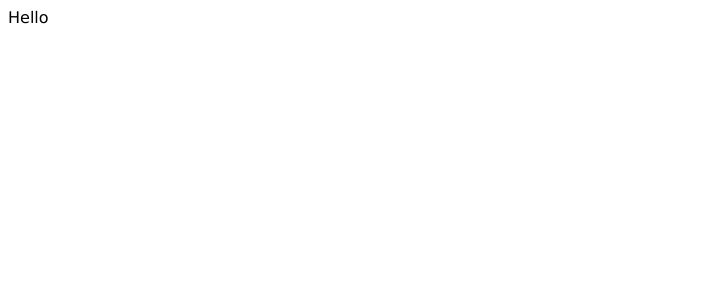
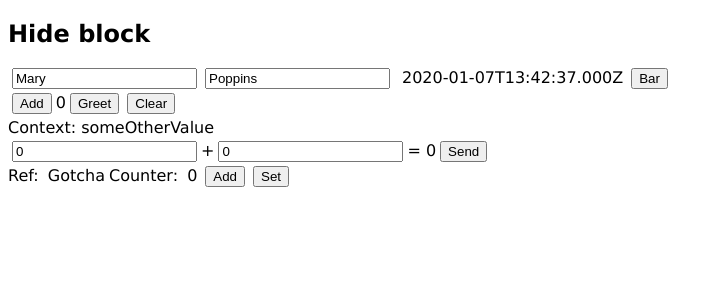
Before and after one commit to jambit/modern-react, a React (Vite) app: page / in a window 1280 px wide. Shown: the top 300 px of the page, without its empty margins (0-722 px from the left). Built offline with nearby package versions, Linux system fonts and the light colour scheme.

Commit message:
hooks solution

```diff
--- a/src/components/App/index.tsx
+++ b/src/components/App/index.tsx
@@ -1,3 +1,18 @@
 import React from 'react';
+import Stateful from '../Stateful';
+import NotRedux from '../NotRedux';
+import Contextual, { MyContext } from '../Contextual';
+import Memoization from '../Memoization';
+import Reference from '../Reference';
 
-export default () => <div>Hello</div>;
+export default () => (
+    <div>
+        <Stateful />
+        <NotRedux />
+        <MyContext.Provider value="someOtherValue">
+            <Contextual />
+        </MyContext.Provider>
+        <Memoization />
+        <Reference />
+    </div>
+);
--- a/src/components/Contextual/index.tsx
+++ b/src/components/Contextual/index.tsx
@@ -1,5 +1,8 @@
-import React from 'react';
+import React, { createContext, useContext } from 'react';
+
+export const MyContext = createContext('defaultValue');
 
 export default () => {
-    return <div>Context: ?</div>;
+    const context = useContext(MyContext);
+    return <div>Context: {context}</div>;
 };
--- a/src/components/Effectful/index.tsx
+++ b/src/components/Effectful/index.tsx
@@ -1,10 +1,23 @@
-import React from 'react';
+import React, { useEffect, useState } from 'react';
+import useToggle from '../../hooks/useToggle';
 
 export default () => {
+    const [originalTitle] = useState(document.title);
+    const [value, toggleValue] = useToggle(false);
+    useEffect(() => {
+        const element = document.getElementById('effect');
+        element.textContent = new Date().toISOString();
+    }, [value]);
+    useEffect(() => {
+        document.title = 'Effectful React';
+        return () => {
+            document.title = originalTitle;
+        };
+    }, []);
     return (
         <span>
             <span id="effect">Some Effect</span>
-            <button>Foo</button>
+            <button onClick={toggleValue}>{value ? 'Foo' : 'Bar'}</button>
         </span>
     );
 };
--- a/src/components/Memoization/index.tsx
+++ b/src/components/Memoization/index.tsx
@@ -1,16 +1,20 @@
-import React from 'react';
+import React, { useCallback, useMemo } from 'react';
+import useInput from '../../hooks/useInput';
 
 export default () => {
-    const a = 0;
-    const b = 0;
-    const sum = 0;
+    const [a, onChangeA] = useInput('0');
+    const [b, onChangeB] = useInput('0');
+    const sum = useMemo(() => parseFloat(a) + parseFloat(b), [a, b]);
+    const onClick = useCallback(() => {
+        alert(`Value: ${sum}`);
+    }, [sum]);
     return (
         <div>
-            <input value={a} />
+            <input onChange={onChangeA} value={a} />
             +
-            <input value={b} />
+            <input onChange={onChangeB} value={b} />
             {`= ${sum}`}
-            <button>Send</button>
+            <button onClick={onClick}>Send</button>
         </div>
     );
 };
--- a/src/components/NotRedux/index.tsx
+++ b/src/components/NotRedux/index.tsx
@@ -1,11 +1,53 @@
-import React from 'react';
+import React, { useReducer } from 'react';
+
+interface MyState {
+    foo: number;
+    bar: string;
+}
+
+interface MyAddAction {
+    type: 'add';
+    value: number;
+}
+
+interface MyGreetAction {
+    type: 'greet';
+    value: string;
+}
+
+interface MyClearAction {
+    type: 'clear';
+}
+
+type MyAction = MyAddAction | MyGreetAction | MyClearAction;
+
+function stateReducer(state: MyState, action: MyAction) {
+    switch (action.type) {
+        case 'add':
+            return {
+                ...state,
+                foo: state.foo + action.value,
+            };
+        case 'greet':
+            return {
+                ...state,
+                bar: `Hello ${action.value}`,
+            };
+        case 'clear':
+            return { foo: 0, bar: '' };
+    }
+    return state;
+}
 
 export default () => {
+    const [state, dispatch] = useReducer(stateReducer, { foo: 0, bar: '' });
     return (
         <div>
-            <button>Add</button>
-            <button>Greet</button>
-            <button>Clear</button>
+            <button onClick={() => dispatch({ type: 'add', value: 42 })}>Add</button>
+            {state.foo}
+            <button onClick={() => dispatch({ type: 'greet', value: 'Mary' })}>Greet</button>
+            {state.bar}
+            <button onClick={() => dispatch({ type: 'clear' })}>Clear</button>
         </div>
     );
 };
--- a/src/components/Reference/index.tsx
+++ b/src/components/Reference/index.tsx
@@ -1,12 +1,19 @@
-import React from 'react';
+import React, { useRef, useEffect } from 'react';
 
 export default () => {
+    const counter = useRef(0);
+    const ref = useRef<HTMLDivElement>();
+    useEffect(() => {
+        ref.current.textContent = 'Gotcha';
+    }, []);
     return (
         <div>
-            Ref: <span />
-            Counter: <span></span>
-            <button>Add</button>
-            <button>Set</button>
+            Ref: <span ref={ref} />
+            Counter: <span>{counter.current}</span>
+            <button onClick={() => (counter.current += 1)}>Add</button>
+            <button onClick={() => (ref.current.textContent = counter.current.toString())}>
+                Set
+            </button>
         </div>
     );
 };
--- a/src/components/Stateful/index.tsx
+++ b/src/components/Stateful/index.tsx
@@ -1,19 +1,22 @@
 import React from 'react';
+import Effectful from '../Effectful';
+import useToggle from '../../hooks/useToggle';
+import useInput from '../../hooks/useInput';
 
 export default () => {
-    const name = 'Marry';
-    const surname = 'Poppins';
+    const [open, toggleOpen] = useToggle(true);
+    const [name, onChangeName] = useInput('Mary');
+    const [surname, onChangeSurname] = useInput('Poppins');
     return (
         <div>
-            <h2>Show block</h2>
-            <div>
-                <label>
-                    <input value={name} />
-                </label>
-                <label>
-                    <input value={surname} />
-                </label>
-            </div>
+            <h2 onClick={toggleOpen}>{open ? 'Hide block' : 'Show block'}</h2>
+            {open && (
+                <div>
+                    <input value={name} onChange={onChangeName} />
+                    <input value={surname} onChange={onChangeSurname} />
+                    <Effectful />
+                </div>
+            )}
         </div>
     );
 };
--- a/src/hooks/useInput.ts
+++ b/src/hooks/useInput.ts
@@ -1 +1,10 @@
-// todo
+import { useState, useCallback } from 'react';
+
+export default (initialValue: string) => {
+    const [value, setValue] = useState(initialValue);
+    const onChange = useCallback(
+        (e: React.ChangeEvent<HTMLInputElement>) => setValue(e.target.value),
+        [],
+    );
+    return [value, onChange] as const;
+};
--- a/src/hooks/useToggle.ts
+++ b/src/hooks/useToggle.ts
@@ -1 +1,7 @@
-// todo
+import { useState, useCallback } from 'react';
+
+export default (initialValue: boolean) => {
+    const [value, setValue] = useState(initialValue);
+    const toggle = useCallback(() => setValue(!value), [value]);
+    return [value, toggle] as const;
+};
```
